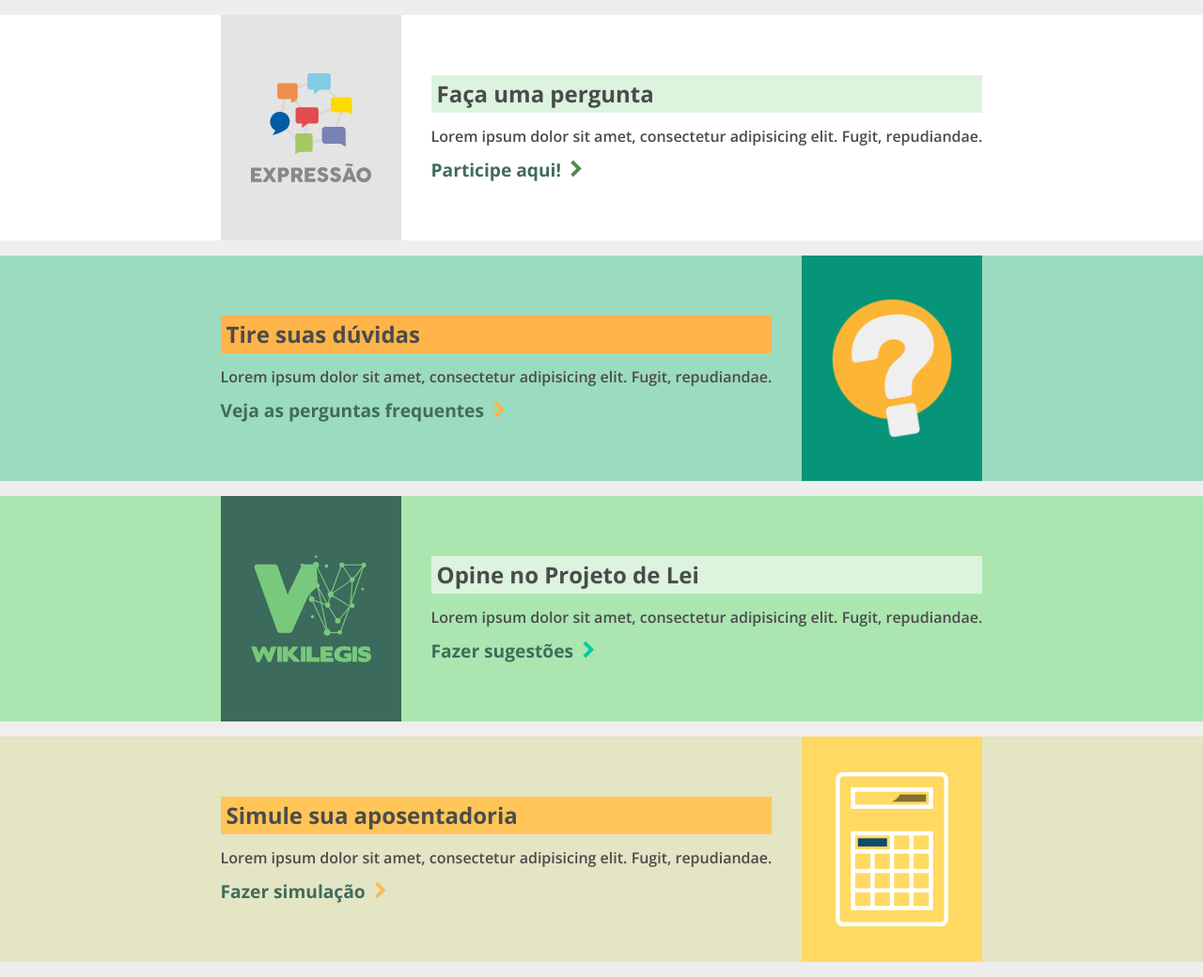
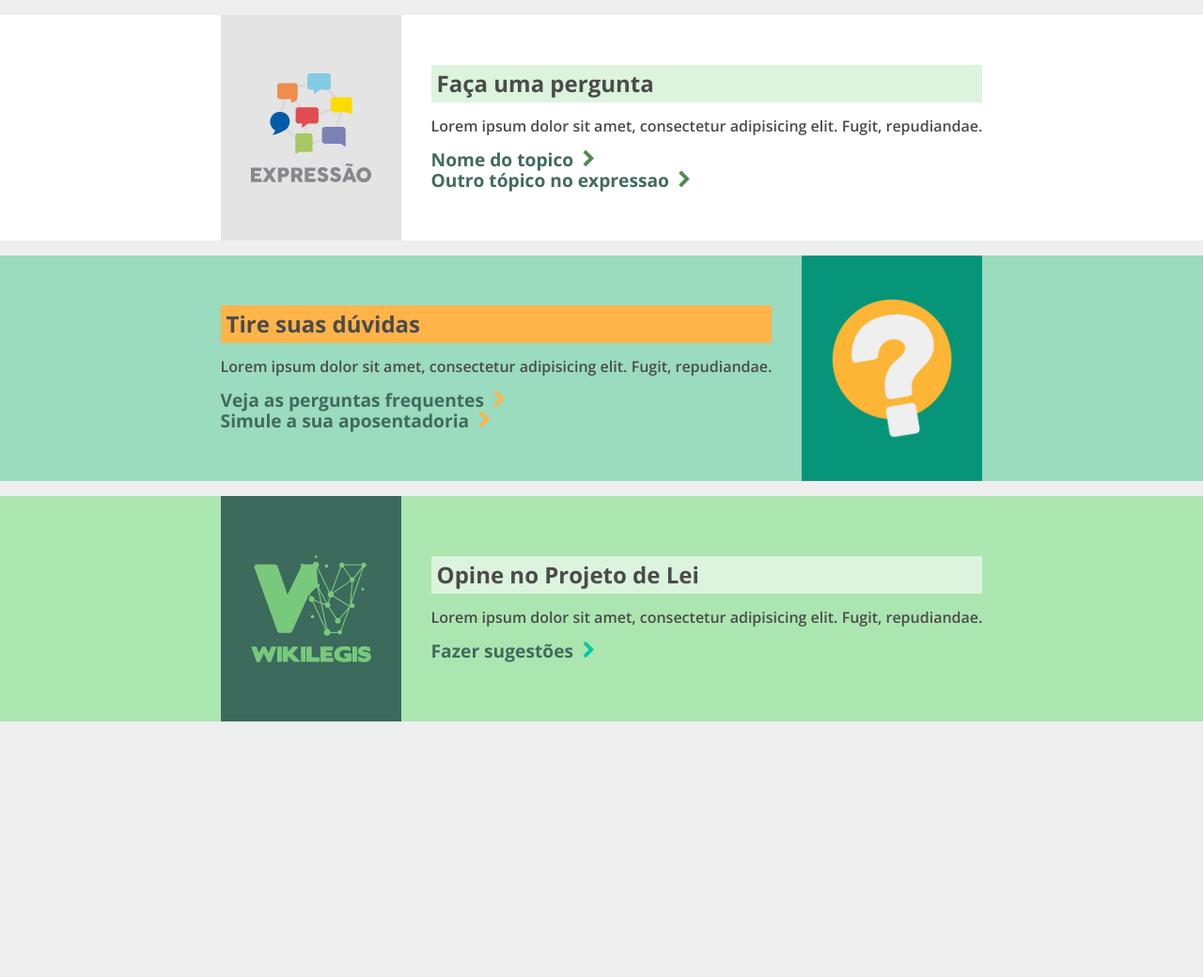
Before and after one commit to labhackercd/hotsite-edemocracia, a Jekyll site: the page built from index.html, in a window 1280 px wide. Shown: the whole page at 94% size. Built offline with Jekyll 4.4.1, drawn with Linux system fonts in a browser that asks for light colours; after the commit the page ends 900 px from its top, so only the background shows below that.

Commit message:
Added support to multiples links
Signed-off-by: Matheus Fernandes <matheus.souza.fernandes@gmail.com>

```diff
--- a/_data/data.yml
+++ b/_data/data.yml
@@ -1,27 +1,27 @@
 - class: expressao
   title: Faça uma pergunta
   text: Lorem ipsum dolor sit amet, consectetur adipisicing elit. Fugit, repudiandae.
-  link_text: Participe aqui!
-  link_url: http://www.pudim.com.br
   image_name: logo-expressao.svg
+  links:
+    - link_text: Nome do topico
+      link_url: http://www.pudim.com.br
+    - link_text: Outro tópico no expressao
+      link_url: http://www.pudim.com.br
 
 - class: faq
   title: Tire suas dúvidas
   text: Lorem ipsum dolor sit amet, consectetur adipisicing elit. Fugit, repudiandae.
-  link_text: Veja as perguntas frequentes
-  link_url: http://labhackercd.github.io/faq-previdencia
   image_name: logo-faq.png
+  links:
+    - link_text: Veja as perguntas frequentes
+      link_url: http://www.pudim.com.br
+    - link_text: Simule a sua aposentadoria
+      link_url: http://www.pudim.com.br
 
 - class: wikilegis
   title: Opine no Projeto de Lei
   text: Lorem ipsum dolor sit amet, consectetur adipisicing elit. Fugit, repudiandae.
-  link_text: Fazer sugestões
-  link_url: http://www.pudim.com.br
   image_name: logo-wikilegis.svg
-
-- class: calculator
-  title: Simule sua aposentadoria
-  text: Lorem ipsum dolor sit amet, consectetur adipisicing elit. Fugit, repudiandae.
-  link_text: Fazer simulação
-  link_url: http://www.pudim.com.br
-  image_name: calculadora.png
+  links:
+    - link_text: Fazer sugestões
+      link_url: http://www.pudim.com.br
--- a/index.html
+++ b/index.html
@@ -10,7 +10,9 @@ layout: default
           <div class="banner__content">
             <h2 class="banner__title">{{ banner.title }}</h2>
             <p class="banner__text">{{ banner.text }}</p>
-            <a href="{{ banner.link_url }}" class="banner__link">{{ banner.link_text }} <i class="banner__link-icon fa fa-chevron-right"></i></a>
+            {% for link in banner.links %}
+              <a href="{{ link.link_url }}" class="banner__link">{{ link.link_text }} <i class="banner__link-icon fa fa-chevron-right"></i></a>
+            {% endfor %}
           </div>
           <div class="banner__image-wrapper">
             <img src="{{site.baseurl}}/assets/images/{{ banner.image_name }}" class="banner__image"></img>
```
